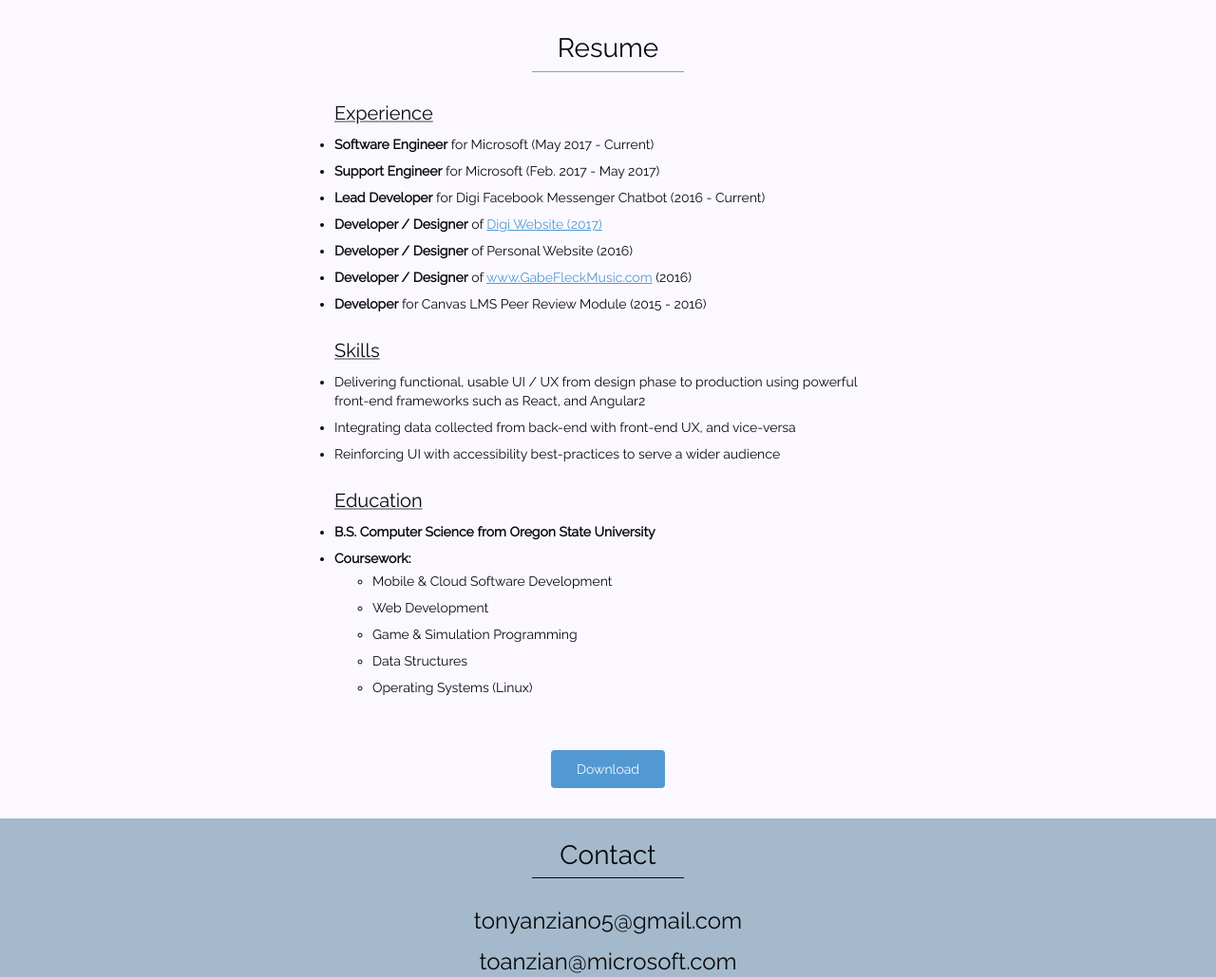
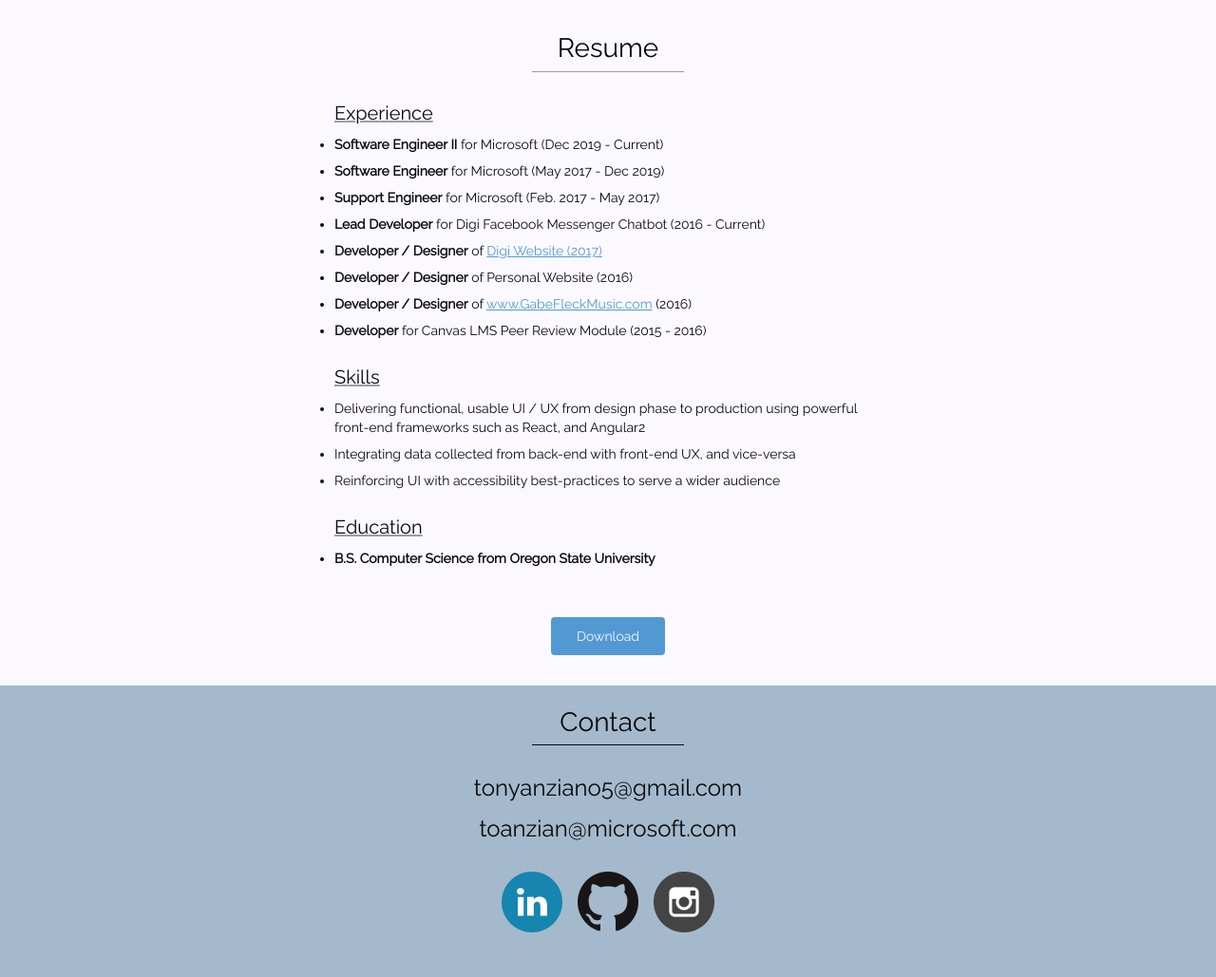
Before and after one commit to tonyanziano/tonyanziano.github.io, a plain HTML site: page index.html in a window 1280 px wide. Shown: the part 1300-2329 px from the top of the page at 95% size. Drawn offline with nearby package versions, Linux system fonts and the light colour scheme.

Commit message:
Cleaned up resume

```diff
--- a/index.html
+++ b/index.html
@@ -100,7 +100,8 @@
 			<div class="ta-com-section-title-line"></div>
 			<h2 class="resume-section-header">Experience</h2>
 			<ul class="resume-content">
-				<li><b>Software Engineer</b> for Microsoft (May 2017 - Current)</li>
+				<li><b>Software Engineer II</b> for Microsoft (Dec 2019 - Current)</li>
+				<li><b>Software Engineer</b> for Microsoft (May 2017 - Dec 2019)</li>
 				<li><b>Support Engineer</b> for Microsoft (Feb. 2017 - May 2017)</li>
 				<li><b>Lead Developer</b> for Digi Facebook Messenger Chatbot (2016 - Current)</li>
 				<li><b>Developer / Designer</b> of <a href="https://www.digiofficial.com" target="_blank">Digi Website (2017)</a></li>
@@ -117,15 +118,6 @@
 			<h2 class="resume-section-header">Education</h2>
 			<ul class="resume-content">
 				<li><b>B.S. Computer Science from Oregon State University</b></li>
-				<li><b>Coursework:</b>
-					<ul>
-						<li>Mobile & Cloud Software Development</li>
-						<li>Web Development</li>
-						<li>Game & Simulation Programming</li>
-						<li>Data Structures</li>
-						<li>Operating Systems (Linux)</li>
-					</ul>
-				</li>
 			</ul>
 			<h2 class="resume-section-header"></h2>
 			<a class="resume-download-button" href="./media/tony_anziano_resume.pdf" download="tony_anziano_resume.pdf"><span>Download</span></a>
@@ -140,7 +132,6 @@
 			<div class="contact-icon-row row-wrap row-center-h">
 				<a class="contact-icon" href="https://www.linkedin.com/in/tony-anziano"><img class="img-responsive img-center" src="./media/linkedin_circle.png" alt="Tony's LinkedIn Profile"></a>
 				<a class="contact-icon" href="https://github.com/tonyanziano"><img class="img-responsive img-center" src="./media/github_circle.png" alt="Tony's Github Profile"></a>
-				<a class="contact-icon" href="https://www.facebook.com/tony.anziano"><img class="img-responsive img-center" src="./media/facebook_circle.png" alt="Tony's Facebook Profile"></a>
 				<a class="contact-icon" href="https://www.instagram.com/tonyanziano/"><img class="img-responsive img-center" src="./media/instagram_circle.png" alt="Tony's Instagram Profile"></a>
 			</div>
 		</div>
```
